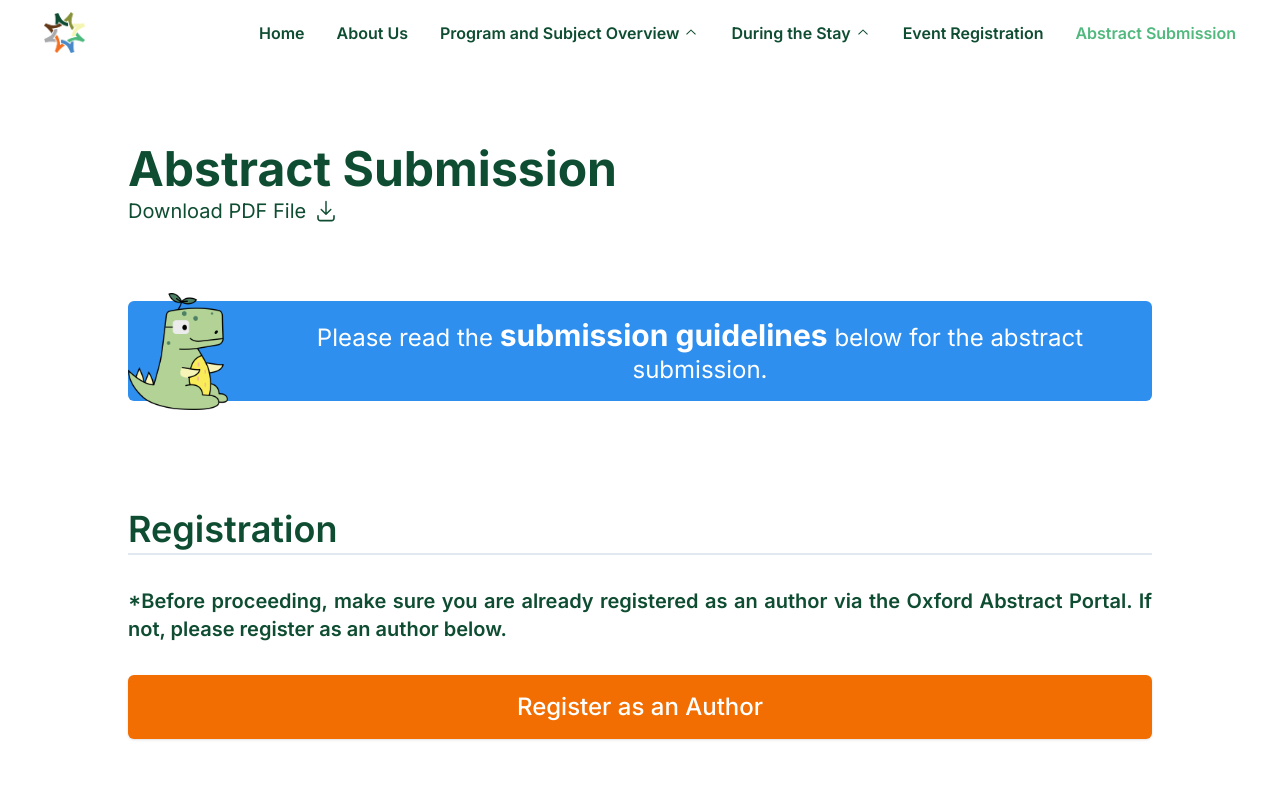
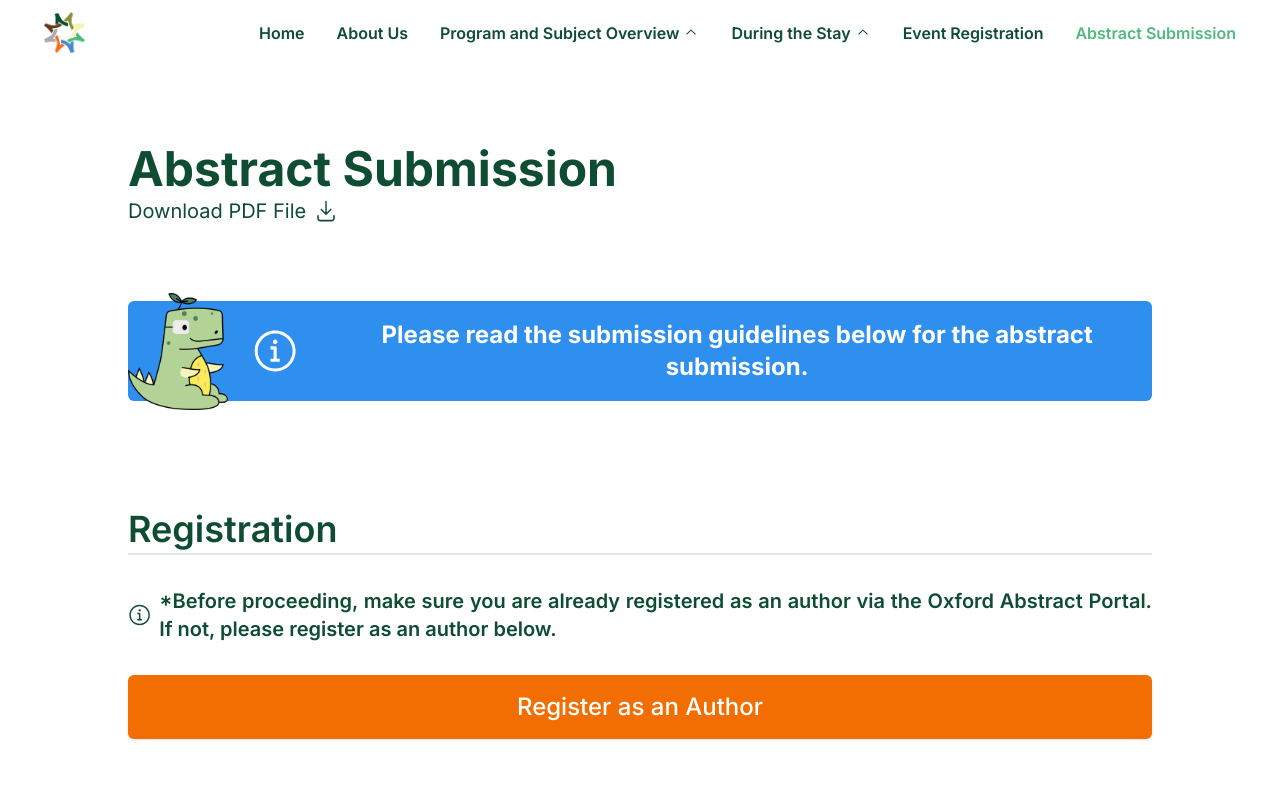
Before and after one commit to ppijerman/iconic-24, a Next.js app: page /submission/submission-guideline in a window 1280 px wide. Shown: the top 800 px of the page. Built offline with nearby package versions, Linux system fonts and the light colour scheme; a web font is replaced by a local one.

Commit message:
revised and added small icon

```diff
--- a/app/submission/submission-guideline/page.tsx
+++ b/app/submission/submission-guideline/page.tsx
@@ -3,7 +3,7 @@
 import dico from "@/assets/dico.png";
 import { Button } from "@/components/ui/button";
 import { Checkbox } from "@/components/ui/checkbox";
-import { DownloadIcon } from "@radix-ui/react-icons";
+import { DownloadIcon, InfoCircledIcon } from "@radix-ui/react-icons";
 import Image from "next/image";
 import Link from "next/link";
 import { useState } from "react";
@@ -57,29 +57,31 @@ export default function Page() {
             </div>
           </a>
 
-          <div className="py-10 my-3 h-fit px-5 md:px-0 md:h-[100px] flex flex-col md:flex-row items-center gap-2 md:gap-5 justify-center bg-accent2 w-full text-white rounded-md">
+          <div className="py-10 my-3 h-fit px-5 md:px-0 md:h-[100px] flex flex-col md:flex-row items-center gap-3 md:gap-6 justify-center bg-accent2 w-full text-white rounded-md">
             <Image
               src={dico}
               alt="dico logo iconic"
               className="w-[100px] md:[w-200px]"
             />
-            <h1 className="text-lg md:text-2xl text-center">
-              Please read the{" "}
-              <span className="text-xl md:text-3xl font-bold">
-                submission guidelines
-              </span>{" "}
-              below for the abstract submission.
+            <InfoCircledIcon className="w-12 h-12" />
+            <h1 className="text-lg md:text-2xl text-center font-bold">
+              Please read the submission guidelines below for the abstract
+              submission.
             </h1>
           </div>
           <div className="flex flex-col py-10 w-full gap-3">
             <h1 className="text-4xl font-semibold w-full pt-14 mb-5 border-b-2 pb-1">
               Registration
             </h1>
-            <p className="w-full md:text-xl text-base pb-5 font-semibold">
-              *Before proceeding, make sure you are already registered as an
-              author via the Oxford Abstract Portal. If not, please register as
-              an author below.
-            </p>
+            <div className="flex flex-row gap-2 items-center justify-center pb-5">
+              <InfoCircledIcon className="w-6 h-6" />
+              <p className="w-full md:text-xl text-base font-semibold">
+                *Before proceeding, make sure you are already registered as an
+                author via the Oxford Abstract Portal. If not, please register
+                as an author below.
+              </p>
+            </div>
+
             <Button
               asChild
               className="w-full text-white bg-accent hover:bg-primary2 p-3 py-6 md:py-8 md:px-12 text-xl md:text-2xl"
@@ -234,8 +236,8 @@ export default function Page() {
               the online portal, author information and affiliations must be
               entered separately from the abstract text (title, body). Abstract
               text can be directly inputted into the online form or transferred
-              from Word and other text programs using the "Copy & Paste"
-              function.
+              from Word and other text programs using the &quot;Copy &
+              Paste&quot; function.
             </p>
           </div>
 
@@ -246,7 +248,10 @@ export default function Page() {
             <p className="pb-6">
               For any inquiries or assistance regarding abstract submission,
               please contact{" "}
-              <a href="mailto:info@iconic.ppijerman.org" className="text-accent">
+              <a
+                href="mailto:info@iconic.ppijerman.org"
+                className="text-accent"
+              >
                 info@iconic.ppijerman.org
               </a>
               .
```
